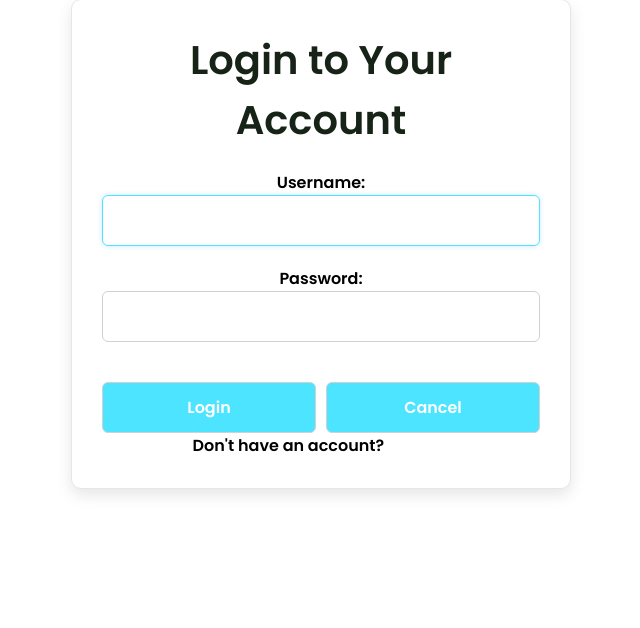
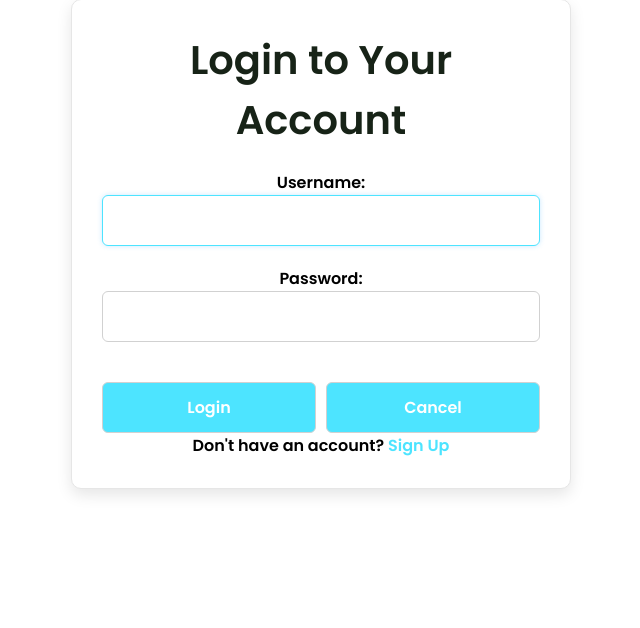
Before and after one commit to lspaudel/trend_blog, a Django app: page /accounts/login/ in a window 1280 px wide. Shown: the part 81-709 px from the top of the page, without its empty margins (319-959 px from the left). Run offline with Django 5.2, Linux system fonts and the light colour scheme.

Commit message:
Update color and redirect login

```diff
--- a/blog/static/blog/css/styles.css
+++ b/blog/static/blog/css/styles.css
@@ -44,7 +44,7 @@ section{
 }
 
 a{
-    color: #fff;
+    color: #4DE4FF;
 }
 
 /* Header */
--- a/trend_blog/settings.py
+++ b/trend_blog/settings.py
@@ -131,6 +131,3 @@ MEDIA_ROOT = BASE_DIR / 'media'
 
 LOGIN_REDIRECT_URL = '/profile/'  # Redirect after login
 LOGOUT_REDIRECT_URL = '/'
-
-LOGIN_URL = '/profile/'  # Redirect after login
-LOGOUT_URL = '/'
```
